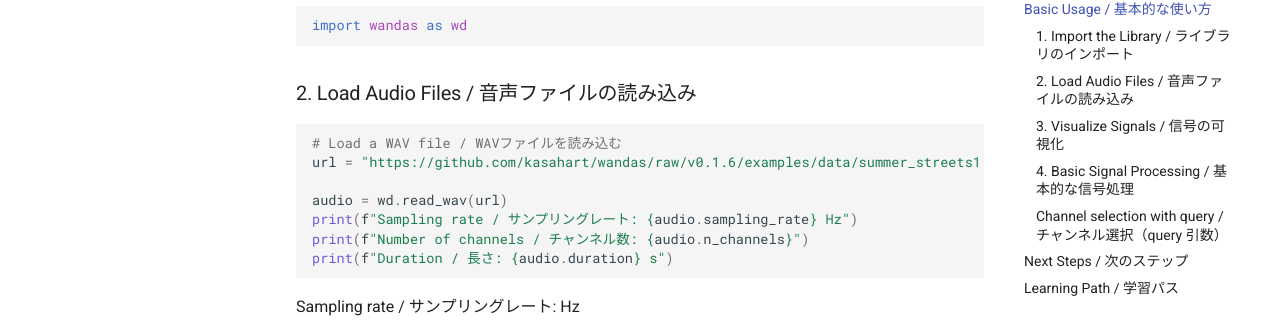
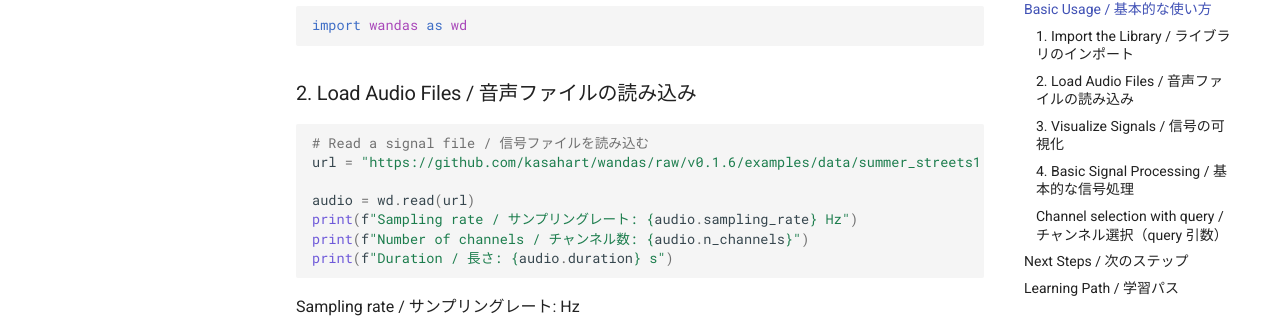
Before and after one commit to kasahart/wandas, an MkDocs documentation site: the page built from docs/src/tutorial/index.md, in a window 1280 px wide and 900 px high, scrolled down 415 px. Shown: the part 126-448 px from the top of the window. Built offline with MkDocs 1.6.1 and Material for MkDocs 9.7.7, drawn with Linux system fonts in a browser that asks for light colours; comment, search, counter and statistics services are not loaded.

Commit message:
docs: replace legacy read examples

````diff
--- a/docs/src/tutorial/index.md
+++ b/docs/src/tutorial/index.md
@@ -25,20 +25,20 @@ import wandas as wd
 ### 2. Load Audio Files / 音声ファイルの読み込み
 
 ```python
-# Load a WAV file / WAVファイルを読み込む
+# Read a signal file / 信号ファイルを読み込む
 url = "https://github.com/kasahart/wandas/raw/v0.1.6/examples/data/summer_streets1.wav"
 
-audio = wd.read_wav(url)
+audio = wd.read(url)
 print(f"Sampling rate / サンプリングレート: {audio.sampling_rate} Hz")
 print(f"Number of channels / チャンネル数: {audio.n_channels}")
 print(f"Duration / 長さ: {audio.duration} s")
 ```
 
 ```python exec="on" session="wd_demo"
-# Load a WAV file / WAVファイルを読み込む
+# Read a signal file / 信号ファイルを読み込む
 url = "https://github.com/kasahart/wandas/raw/v0.1.6/examples/data/summer_streets1.wav"
 
-audio = wd.read_wav(url)
+audio = wd.read(url)
 print(f"Sampling rate / サンプリングレート: {audio.sampling_rate} Hz  ")
 print(f"Number of channels / チャンネル数: {audio.n_channels}  ")
 print(f"Duration / 長さ: {audio.duration} s  ")
````
Also changed, not shown: docs/src/api/wdf_io.md (+1 -1 lines).
